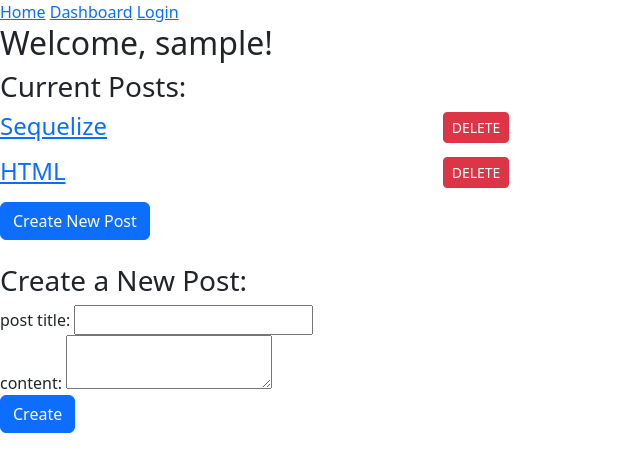
After one commit to gesu001/CMS-style-blog-MVC, a Node server app: template views/dashboard.handlebars in a window 1280 px wide, after a click on "Create New Post". The commit adds this page. Shown: the top 472 px of the page, without its empty margins (0-640 px from the left). Run offline with Node 20, Linux system fonts and the light colour scheme; data comes from the database, SQL or seed files in the repository; the template is opened without the code that fills it: values that come from a table or form of the project are taken from there, most other values are stand-ins (such as "Sample title", 1, 10 or a date in 2020); some libraries are stand-ins or nearby versions.

Commit message:
updated dashboard and login routes and handlebars

```diff
--- a/public/js/login.js
+++ b/public/js/login.js
@@ -15,7 +15,7 @@ const loginFormHandler = async (event) => {
 
     if (response.ok) {
       // If successful, redirect the browser to the profile page
-      document.location.replace('/');
+      document.location.replace('/dashboard');
     } else {
       alert(response.statusText);
     }
@@ -36,7 +36,7 @@ const signupFormHandler = async (event) => {
     });
 
     if (response.ok) {
-      document.location.replace('/');
+      document.location.replace('/dashboard');
     } else {
       alert(response.statusText);
     }
--- /dev/null
+++ b/views/dashboard.handlebars
@@ -0,0 +1,74 @@
+<div class="row">
+  <div class="col-auto">
+    <h2>Welcome, {{username}}!</h2>
+  </div>
+</div>
+
+  {{#if posts.length}}
+  <div class="col-md-6 post-list">
+    <h3>Current Posts:</h3>
+
+    {{#each posts as |post|}}
+    <div class="row mb-2">
+      <div class="col-md-8">
+        <h4><a href="/post/{{post.id}}">{{post.title}}</a></h4>
+      </div>
+      <div class="col-md-4">
+        <button class="btn btn-sm btn-danger" data-id="{{post.id}}">DELETE</button>
+      </div>
+    </div>
+    {{/each}}
+  </div>
+  {{/if}}
+</div>
+
+{{!-- <div>
+    <button id="newpost-Btn">New Post</button>
+</div>
+
+<div class="row mt-4">
+  <div class="col-md-6">
+    <h3>Create a New Post:</h3>
+   <form class="form new-post-form">
+      <div class="form-group">
+        <label for="post-name">post title:</label>
+        <input class="form-input" type="text" id="post-name" name="post-name" />
+      </div>
+      <div class="form-group">
+        <label for="post-desc">content:</label>
+        <textarea class="form-input" id="post-desc" name="post-desc"></textarea>
+      </div>
+      <div class="form-group">
+        <button type="submit" class="btn btn-primary">Create</button>
+      </div>
+    </form>
+  </div>
+</div> --}}
+
+<p>
+  <button class="btn btn-primary" type="button" data-bs-toggle="collapse" data-bs-target="#collapseExample" aria-expanded="false" aria-controls="collapseExample">
+   Create New Post
+  </button>
+</p>
+<div class="collapse" id="collapseExample">
+<div class="row mt-4">
+  <div class="col-md-6">
+    <h3>Create a New Post:</h3>
+   <form class="form new-post-form">
+      <div class="form-group">
+        <label for="post-name">post title:</label>
+        <input class="form-input" type="text" id="post-name" name="post-name" />
+      </div>
+      <div class="form-group">
+        <label for="post-desc">content:</label>
+        <textarea class="form-input" id="post-desc" name="post-desc"></textarea>
+      </div>
+      <div class="form-group">
+        <button type="submit" class="btn btn-primary">Create</button>
+      </div>
+    </form>
+  </div>
+</div>
+</div>
+
+<script src="./js/post.js"></script>
--- a/views/layouts/main.handlebars
+++ b/views/layouts/main.handlebars
@@ -3,6 +3,7 @@
 <head>
     <meta charset="UTF-8">
     <meta name="viewport" content="width=device-width, initial-scale=1.0">
+    <link href="https://cdn.jsdelivr.net/npm/bootstrap@5.3.0/dist/css/bootstrap.min.css" rel="stylesheet" integrity="sha384-9ndCyUaIbzAi2FUVXJi0CjmCapSmO7SnpJef0486qhLnuZ2cdeRhO02iuK6FUUVM" crossorigin="anonymous">
     <title>Tech Blog</title>
 </head>
 <body>
@@ -10,7 +11,7 @@
         <header>
             <nav>
                 <a href="/">Home</a>
-                <a href="/post">Dashboard</a>
+                <a href="/dashboard">Dashboard</a>
                 <a href="/login">Login</a>
                 {{#if logged_in}}
                 <a href="/logout">Logout</a>
@@ -22,6 +23,7 @@
         </main>
         <footer></footer>
     </div>
+          <script src="https://cdn.jsdelivr.net/npm/bootstrap@5.3.0/dist/js/bootstrap.bundle.min.js" integrity="sha384-geWF76RCwLtnZ8qwWowPQNguL3RmwHVBC9FhGdlKrxdiJJigb/j/68SIy3Te4Bkz" crossorigin="anonymous"></script>
     <script src="./js/comment.js"></script>
 </body>
 </html>
--- /dev/null
+++ b/views/partials/add-new-post.handlebars
@@ -0,0 +1,19 @@
+
+<div class="row mt-4">
+  <div class="col-md-6">
+    <h3>Create a New Post:</h3>
+   <form class="form new-post-form">
+      <div class="form-group">
+        <label for="post-name">post title:</label>
+        <input class="form-input" type="text" id="post-name" name="post-name" />
+      </div>
+      <div class="form-group">
+        <label for="post-desc">content:</label>
+        <textarea class="form-input" id="post-desc" name="post-desc"></textarea>
+      </div>
+      <div class="form-group">
+        <button type="submit" class="btn btn-primary">Create</button>
+      </div>
+    </form>
+  </div>
+</div>
```
Also changed, not shown: controllers/homeRoutes.js (+24 -0 lines), views/index.html (added, +37 -0 lines), public/js/post.js (added).
